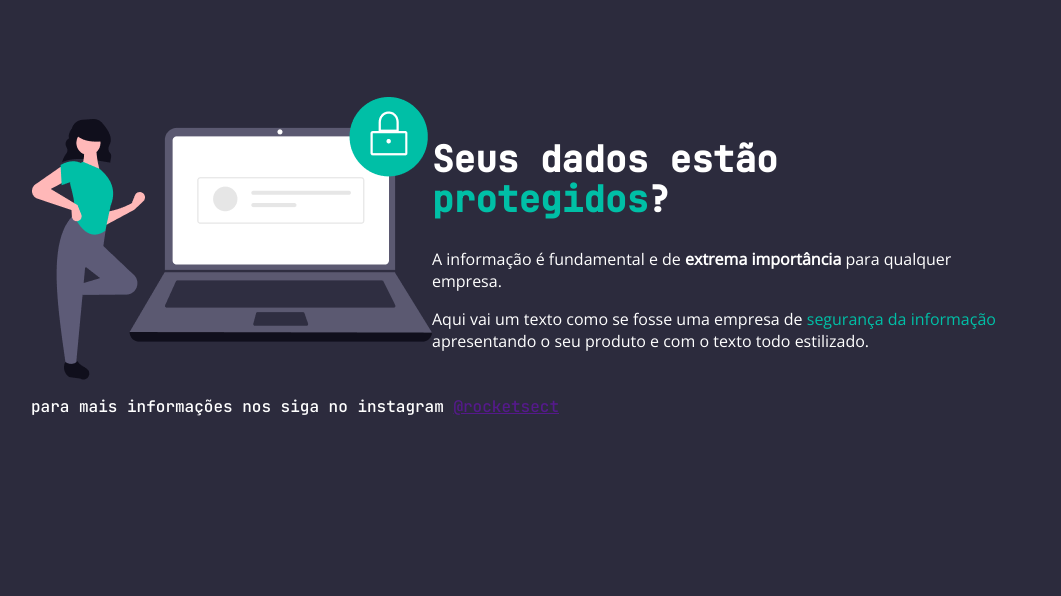
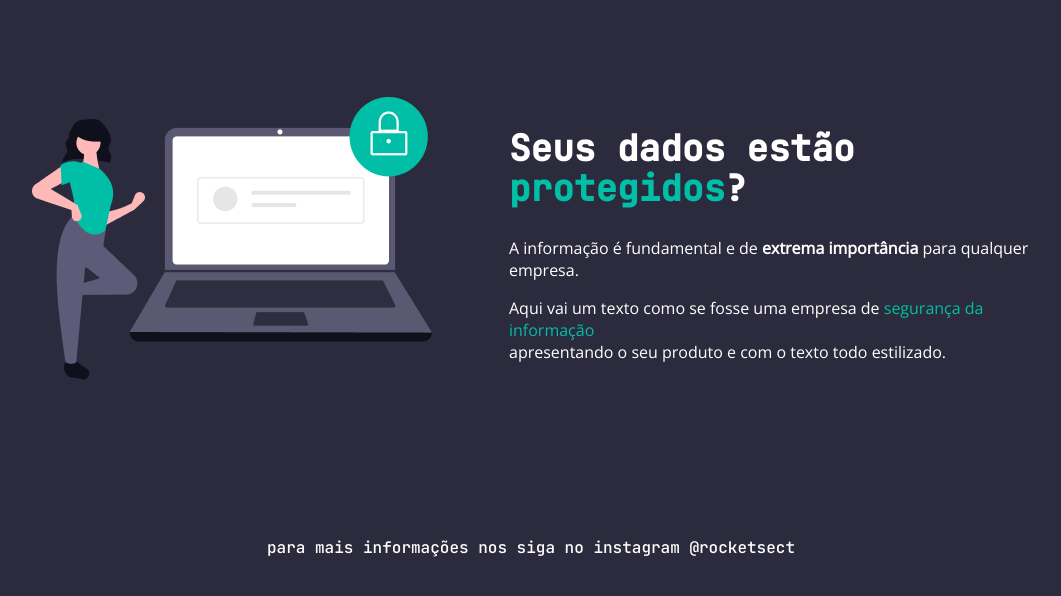
Before and after one commit to ianlopes987/desafio2HtmlCss, a plain HTML site: page index.html in a window 1280 px wide. Shown: the part 92-688 px from the top of the page, without its empty margins (109-1170 px from the left). Drawn offline with nearby package versions, Linux system fonts and the light colour scheme.

Commit message:
subindo alteracoes finais do desafio 2 html/css

```diff
--- a/style.css
+++ b/style.css
@@ -18,12 +18,12 @@ nav{
     margin-bottom: 100px;
 }
 
-nav ul li a{
+a{
     color: white;
     text-decoration: none;
 }
 
-nav ul li a:hover{
+a:hover{
     color: #00BFA6;
 }
 
@@ -45,6 +45,10 @@ main{
     justify-content: space-between;
 }
 
+main img{
+    padding-right: 77px;
+}
+
 
 
 section h1 {
@@ -55,6 +59,8 @@ section h1 {
 
 footer{
     font-family: 'JetBrains Mono', monospace;
+    text-align: center;
+    margin-top: 157px;
 }
 
 span{
```
